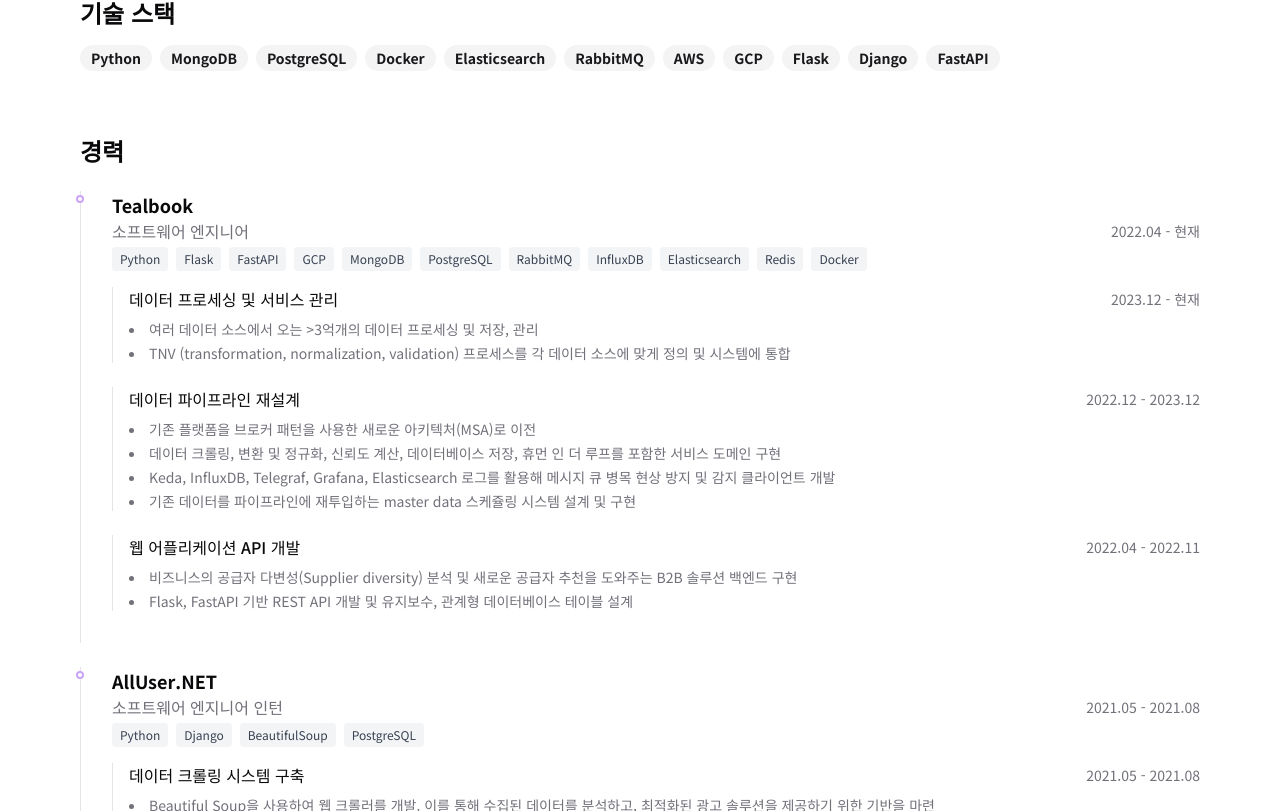
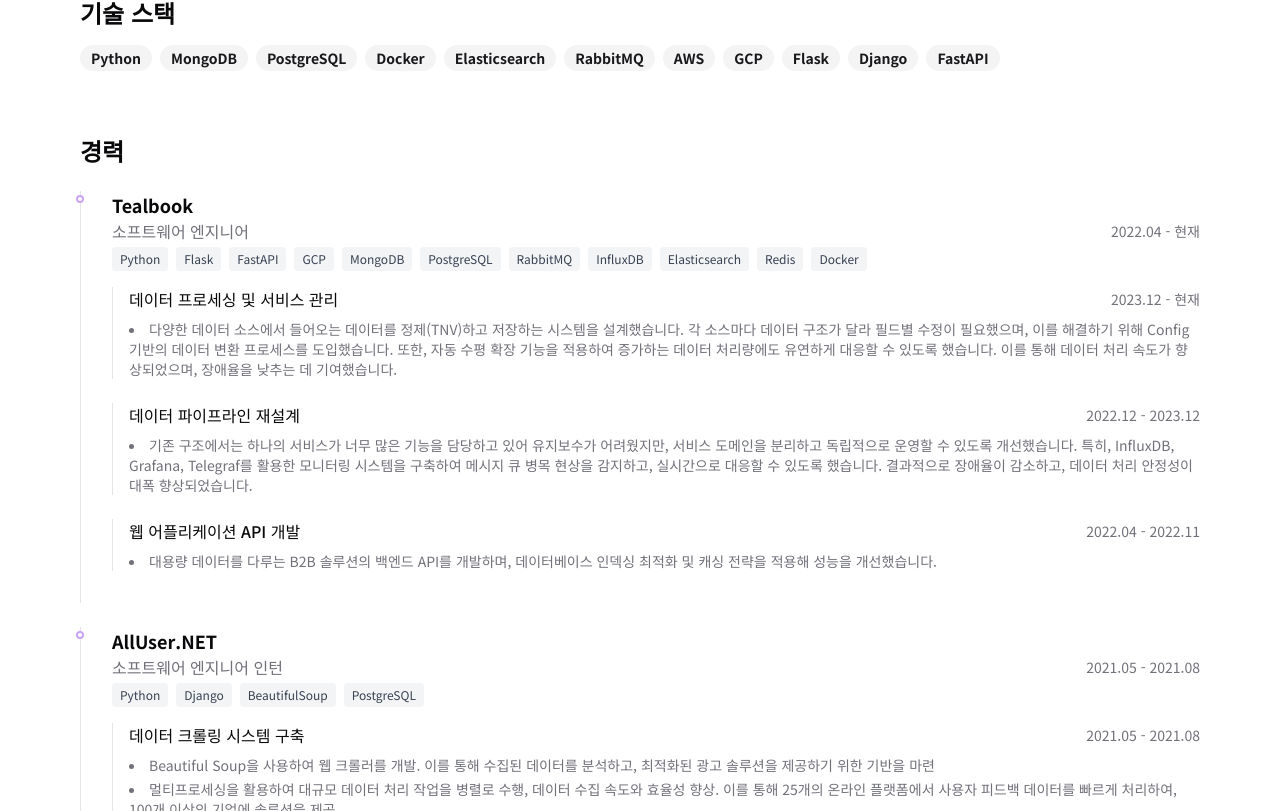
Before and after one commit to julielee9067/julie, a Next.js app: page / in a window 1280 px wide. Shown: the part 469-1280 px from the top of the page. Built offline with nearby package versions, Linux system fonts and the light colour scheme.

Commit message:
Update resume (#37)
Co-authored-by: Julie Lee <elee661@gatech.edu>

```diff
--- a/components/home/Experiences.tsx
+++ b/components/home/Experiences.tsx
@@ -39,8 +39,10 @@
                 },
                 description: {
                     ko: [
-                        "여러 데이터 소스에서 오는 >3억개의 데이터 프로세싱 및 저장, 관리",
-                        "TNV (transformation, normalization, validation) 프로세스를 각 데이터 소스에 맞게 정의 및 시스템에 통합",
+                        "다양한 데이터 소스에서 들어오는 데이터를 정제(TNV)하고 저장하는 시스템을 설계했습니다. " +
+                        "각 소스마다 데이터 구조가 달라 필드별 수정이 필요했으며, 이를 해결하기 위해 Config 기반의 데이터 변환 프로세스를 도입했습니다. " +
+                        "또한, 자동 수평 확장 기능을 적용하여 증가하는 데이터 처리량에도 유연하게 대응할 수 있도록 했습니다. " +
+                        "이를 통해 데이터 처리 속도가 향상되었으며, 장애율을 낮추는 데 기여했습니다."
                     ],
                     en: [
                         "Processed and managed >300M data points from various sources",
@@ -59,10 +61,7 @@
                 },
                 description: {
                     ko: [
-                        "기존 플랫폼을 브로커 패턴을 사용한 새로운 아키텍처(MSA)로 이전",
-                        "데이터 크롤링, 변환 및 정규화, 신뢰도 계산, 데이터베이스 저장, 휴먼 인 더 루프를 포함한 서비스 도메인 구현",
-                        "Keda, InfluxDB, Telegraf, Grafana, Elasticsearch 로그를 활용해 메시지 큐 병목 현상 방지 및 감지 클라이언트 개발",
-                        "기존 데이터를 파이프라인에 재투입하는 master data 스케쥴링 시스템 설계 및 구현",
+                        "기존 구조에서는 하나의 서비스가 너무 많은 기능을 담당하고 있어 유지보수가 어려웠지만, 서비스 도메인을 분리하고 독립적으로 운영할 수 있도록 개선했습니다. 특히, InfluxDB, Grafana, Telegraf를 활용한 모니터링 시스템을 구축하여 메시지 큐 병목 현상을 감지하고, 실시간으로 대응할 수 있도록 했습니다. 결과적으로 장애율이 감소하고, 데이터 처리 안정성이 대폭 향상되었습니다.",
                     ],
                     en: [
                         "Migrated the existing platform to a new MSA architecture using RabbitMQ message broker",
@@ -83,8 +82,7 @@
                 },
                 description: {
                     ko: [
-                        "비즈니스의 공급자 다변성(Supplier diversity) 분석 및 새로운 공급자 추천을 도와주는 B2B 솔루션 백엔드 구현",
-                        "Flask, FastAPI 기반 REST API 개발 및 유지보수, 관계형 데이터베이스 테이블 설계",
+                        "대용량 데이터를 다루는 B2B 솔루션의 백엔드 API를 개발하며, 데이터베이스 인덱싱 최적화 및 캐싱 전략을 적용해 성능을 개선했습니다.",
                     ],
                     en: [
                         "Implemented the backend for a B2B solution to analyze supplier diversity and recommend new suppliers",
```
Also changed, not shown: 1 other file (tests, documents, lock files or other folders).
